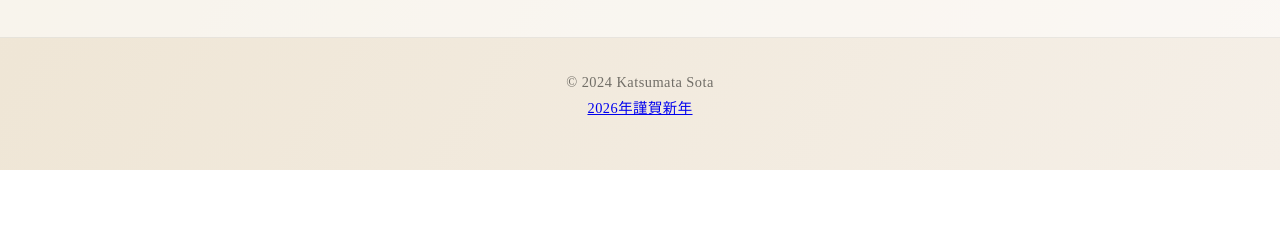
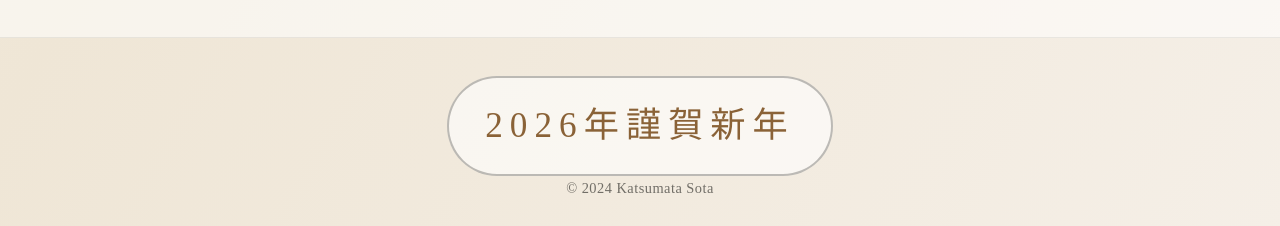
Before and after one commit to siraha0611/kaso-katsumata.github.io, a plain HTML site: page index.html in a window 1280 px wide. Shown: the part 1795-2021 px from the top of the page. Before the commit the page ends 1965 px from the top, so only its background shows below. Drawn offline with Linux system fonts and the light colour scheme.

Commit message:
更新17

```diff
--- a/index.html
+++ b/index.html
@@ -103,8 +103,8 @@
   </main>
 
   <footer class="footer">
+    <p><a class="footer-highlight-link" href="newyear-2026.html">2026年謹賀新年</a></p>
     <p>© 2024 Katsumata Sota</p>
-    <p><a href="newyear-2026.html">2026年謹賀新年</a></p>
   </footer>
 </body>
 </html>
--- a/style.css
+++ b/style.css
@@ -549,6 +549,26 @@ main {
   color: rgba(27, 26, 23, 0.6);
 }
 
+.footer-highlight-link {
+  font-size: clamp(1.6rem, 3vw, 2.2rem);
+  letter-spacing: 0.2em;
+  text-decoration: none;
+  color: var(--accent-dark);
+  display: inline-block;
+  margin-top: 6px;
+  padding: 16px 36px;
+  border: 2px solid rgba(27, 26, 23, 0.28);
+  border-radius: 999px;
+  background: rgba(255, 255, 255, 0.6);
+  transition: color 0.2s ease, border-color 0.2s ease, background 0.2s ease;
+}
+
+.footer-highlight-link:hover {
+  color: var(--accent);
+  border-color: rgba(177, 131, 78, 0.6);
+  background: rgba(255, 248, 235, 0.9);
+}
+
 @keyframes rise {
   from {
     opacity: 0;
```
